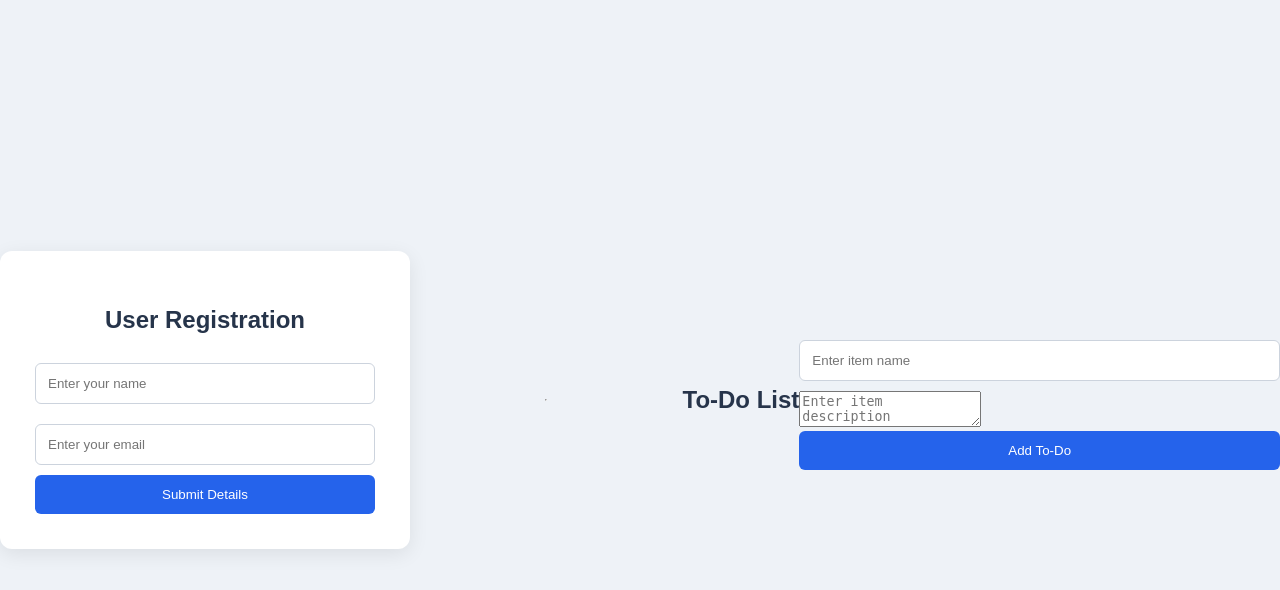
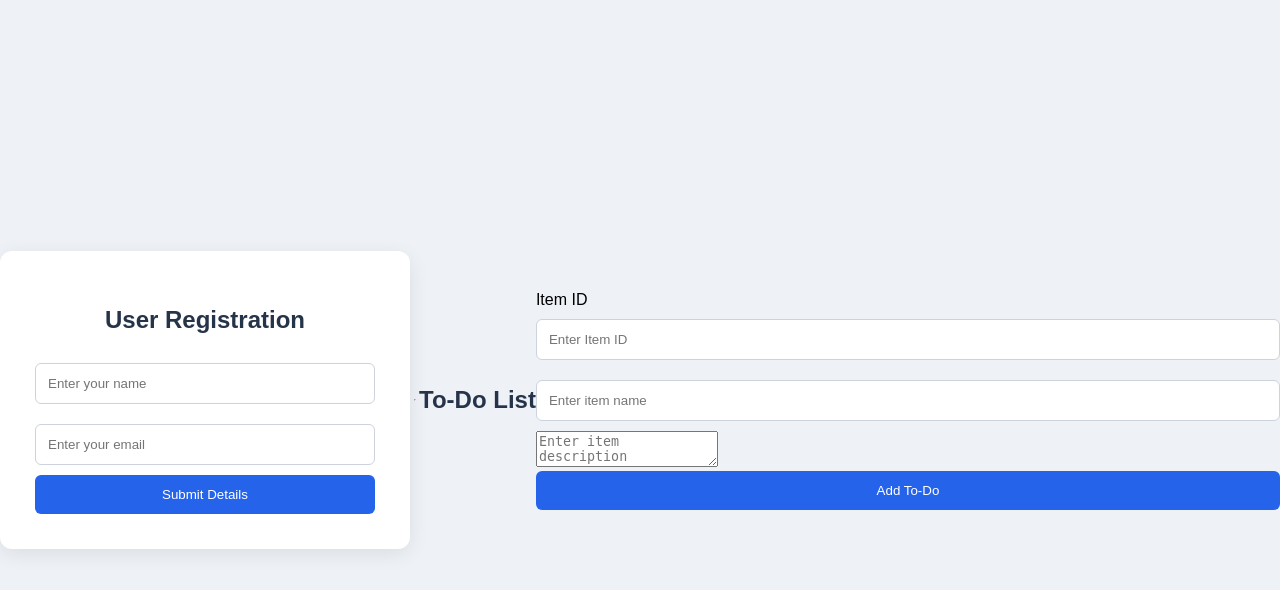
Before and after one commit to vijaykardak96k-dev/git-assignment, a Flask app: page / in a window 1280 px wide. Shown: the top 590 px of the page. Run offline with Flask 3, Linux system fonts and the light colour scheme.

Commit message:
Add Item ID field to To-Do form

```diff
--- a/Flask_and_MongoDB_VijayKardak/templates/index.html
+++ b/Flask_and_MongoDB_VijayKardak/templates/index.html
@@ -70,7 +70,10 @@
 
         <hr>
         <h2>To-Do List</h2>
+
         <form action="/submittodoitem" method="POST">
+        <label for="itemId">Item ID</label>
+        <input type="number" id="itemId" name="itemId" placeholder="Enter Item ID" required>
             <input type="text" name="itemName"
                    placeholder="Enter item name" required>
 
```
